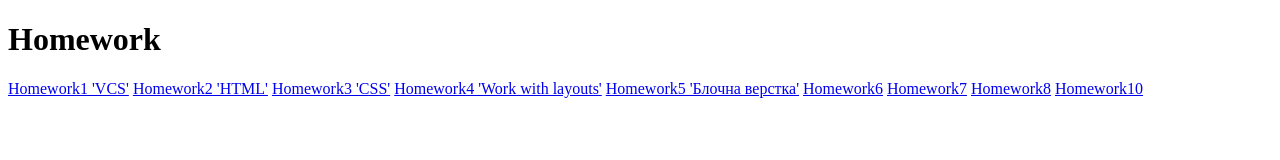
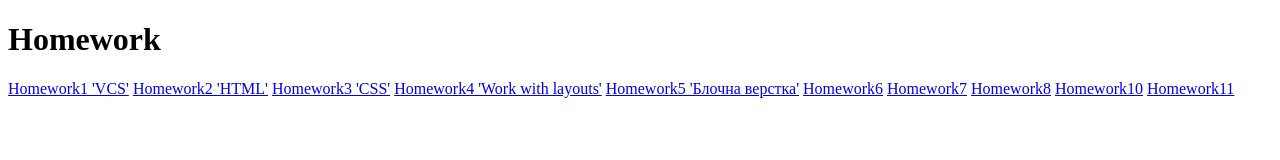
Before and after one commit to katya-oc/cursor-homework, a plain HTML site: page index.html in a window 1280 px wide. Drawn offline with Linux system fonts and the light colour scheme.

Commit message:
added link on hw11

```diff
--- a/index.html
+++ b/index.html
@@ -14,6 +14,7 @@
 <a href='./HW7'>Homework7</a>
 <a href='./HW8 "Псевдокласы:псевдоелементи"/'>Homework8</a>
 <a href='./HW10 "Bootstrap"/'>Homework10</a>
+<a href='./HW11 "Animation"/'>Homework11</a>
 </p>
 </body>
 </html>
```
